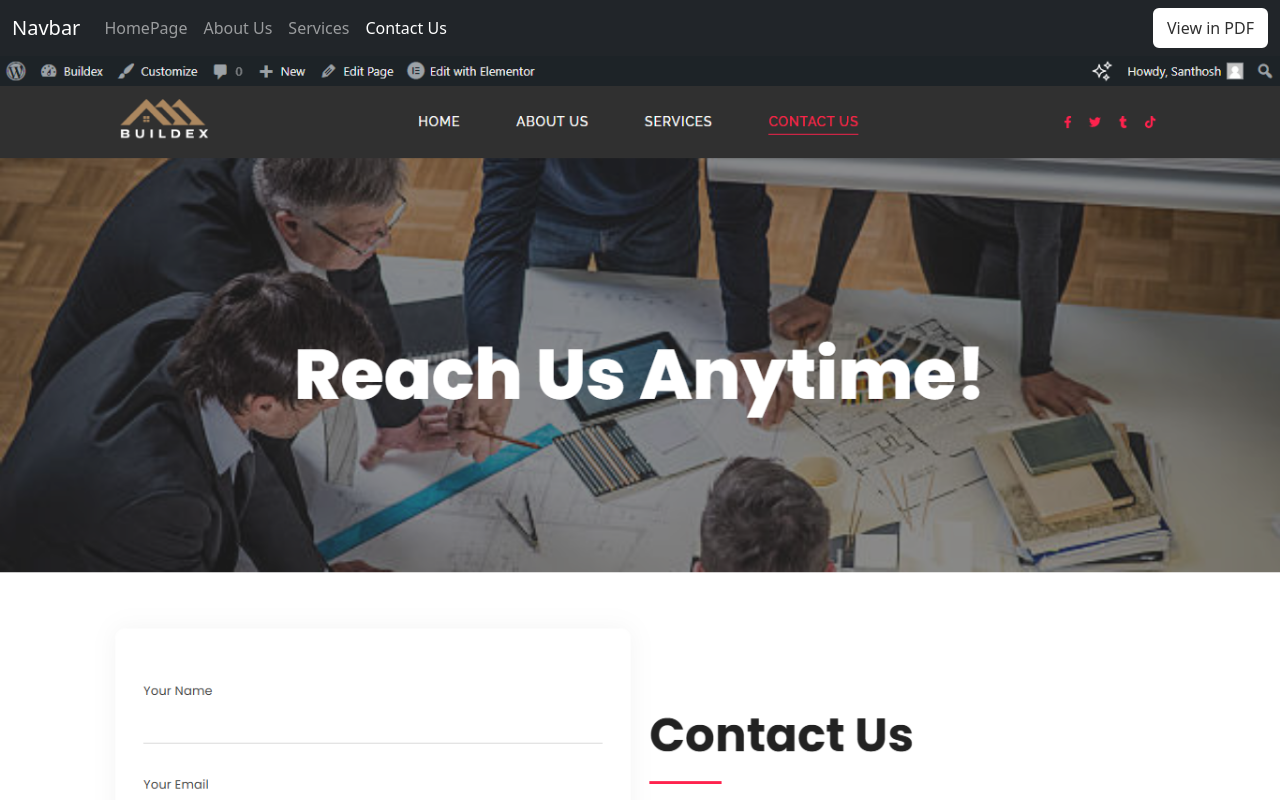
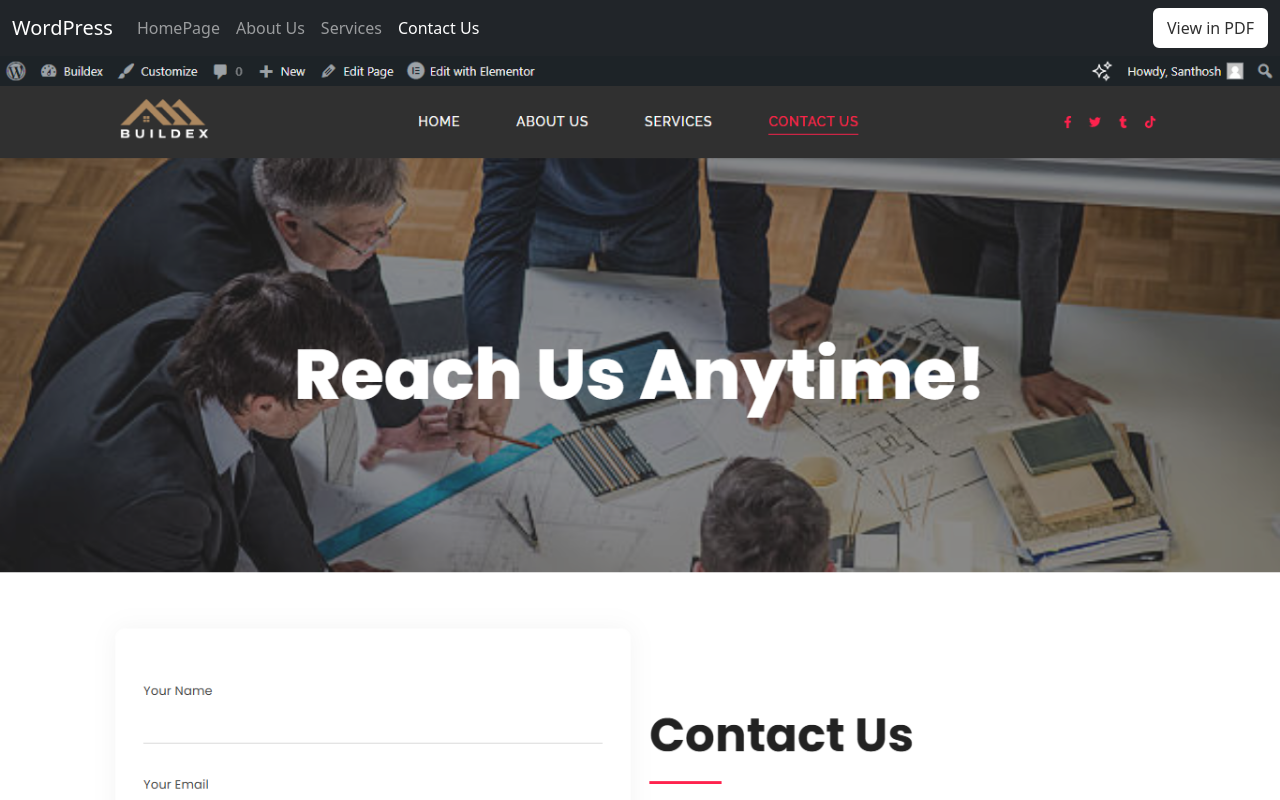
Before and after one commit to Santhosh-webd/Buildex, a plain HTML site: page contactus.html in a window 1280 px wide. Shown: the top 800 px of the page. Drawn offline with nearby package versions, Linux system fonts and the light colour scheme.

Commit message:
Update contactus.html

```diff
--- a/contactus.html
+++ b/contactus.html
@@ -15,7 +15,7 @@
     <nav class="navbar navbar-expand-lg bg-dark" data-bs-theme="dark">
         <!-- <div class="first"> -->
         <div class="container-fluid">
-            <a class="navbar-brand" href="#">Navbar</a>
+            <a class="navbar-brand" href="#">WordPress</a>
             <button class="navbar-toggler" type="button" data-bs-toggle="collapse"
                 data-bs-target="#navbarSupportedContent" aria-controls="navbarSupportedContent" aria-expanded="false"
                 aria-label="Toggle navigation">
```
